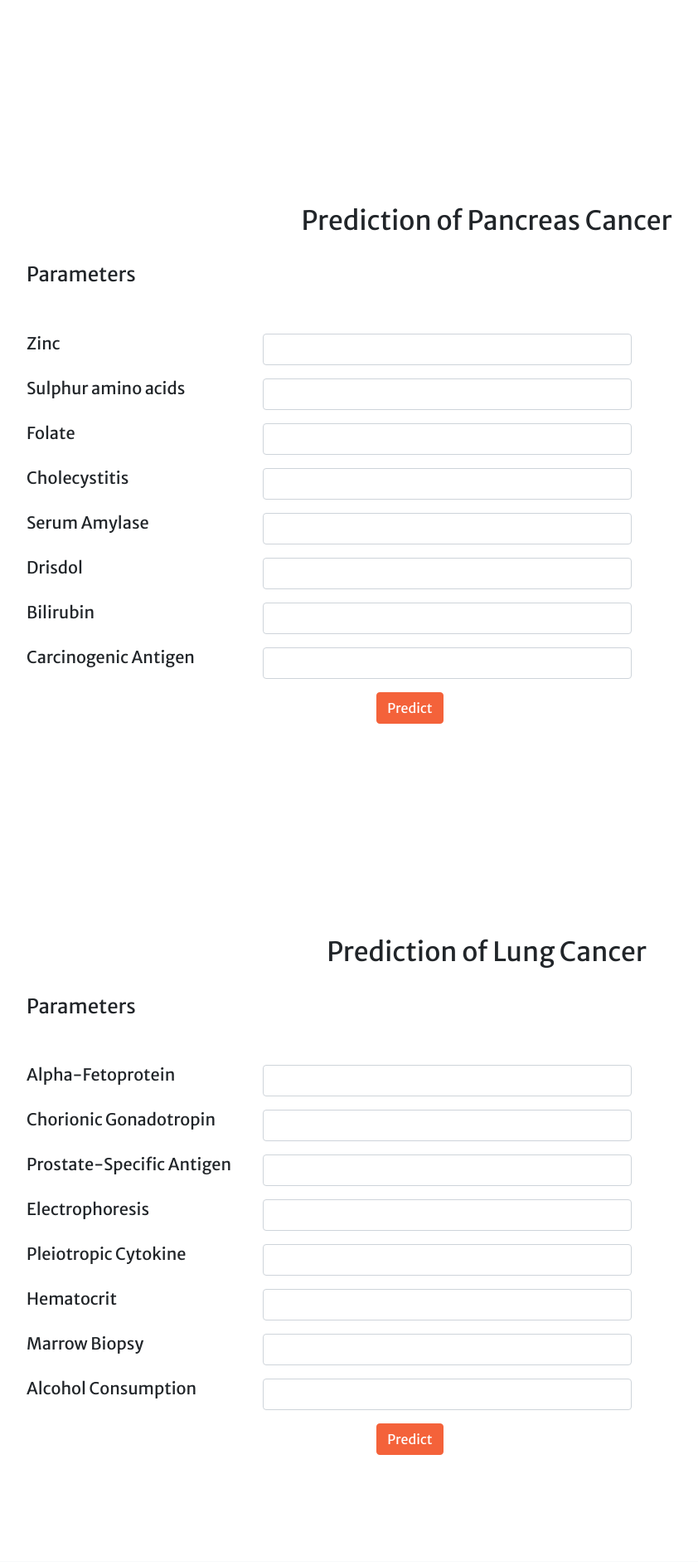
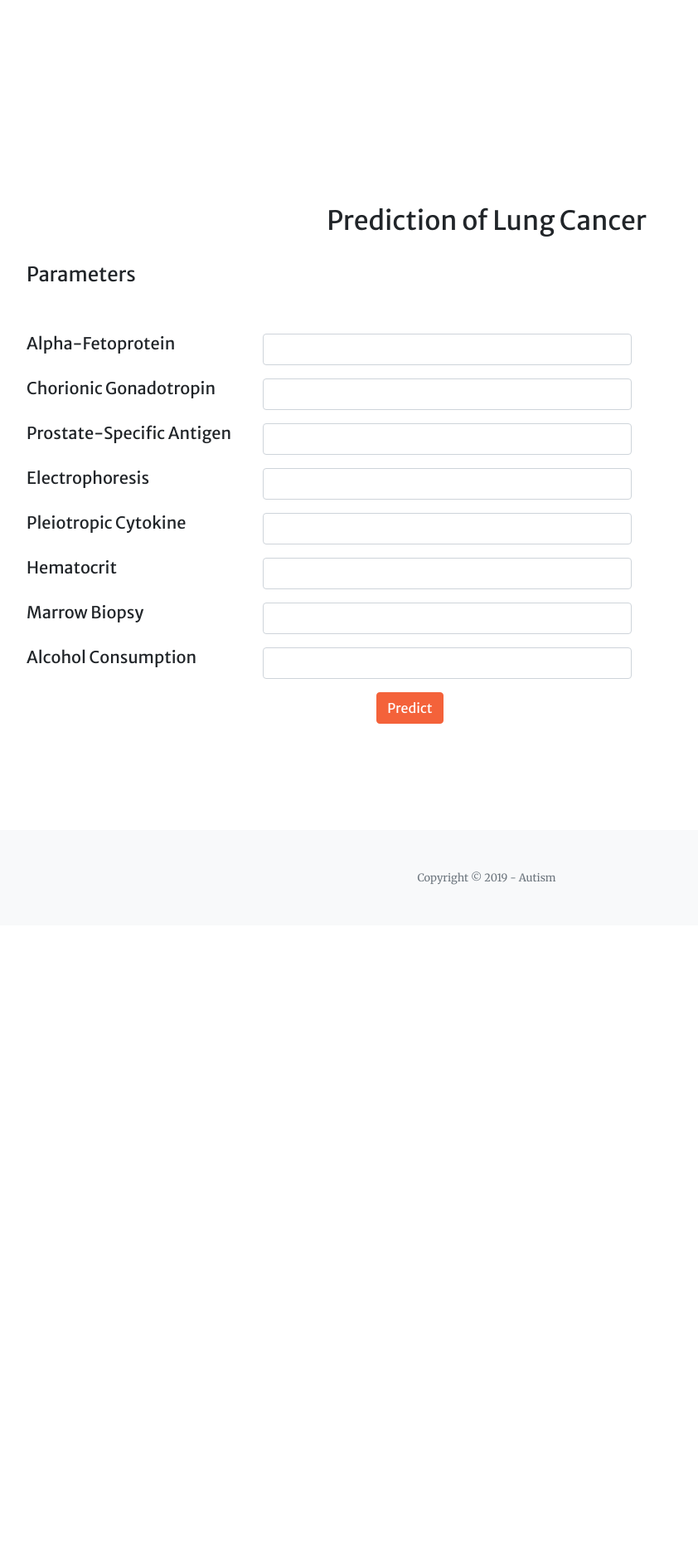
Before and after one commit to jenith-hue/Lung_Cancer, a Django app: page / in a window 1280 px wide. Shown: the part 1725-3607 px from the top of the page at 83% size, without its empty margins (53-895 px from the left). After the commit the page ends 2791 px from the top, so only its background shows below. Run offline with Django 3.2, Linux system fonts and the light colour scheme; some libraries are stand-ins or nearby versions.

Commit message:
Update
Update

```diff
--- a/autism/templates/autism/home.html
+++ b/autism/templates/autism/home.html
@@ -78,75 +78,6 @@
         </div>
     </div>
 </section>
-<section class="page-section" id="predict">
-    <div class="container justify-content-center">
-        <h2 class="text-center mt-0">Prediction of Pancreas Cancer</h2>
-        <br>
-        <h4>Parameters</h4>
-        <br>
-        <br>
-
-
-        <form action="predicted" method="POST">
-            {% csrf_token %}
-            <div class="form-group row">
-                <label for="type1" class="h5 mb-2 col-sm-3">Zinc</label>
-                <div class="col-sm-5">
-                    <input type="text" class="form-control" id="type1" name="type1">
-                </div>
-            </div>
-            <div class="form-group row">
-                <label for="type2" class="h5 mb-2 col-sm-3">Sulphur amino acids
-                </label>
-                <div class="col-sm-5">
-                    <input type="text" class="form-control" id="type2" name="type2">
-                </div>
-            </div>
-            <div class="form-group row">
-                <label for="type3" class="h5 mb-2 col-sm-3">Folate</label>
-                <div class="col-sm-5">
-                    <input type="text" class="form-control" id="type3" name="type3">
-                </div>
-            </div>
-            <div class="form-group row">
-                <label for="type4" class="h5 mb-2 col-sm-3">Cholecystitis</label>
-                <div class="col-sm-5">
-                    <input type="text" class="form-control" id="type4" name="type4">
-                </div>
-            </div>
-            <div class="form-group row">
-                <label for="type5" class="h5 mb-2 col-sm-3">Serum Amylase</label>
-                <div class="col-sm-5">
-                    <input type="text" class="form-control" id="type5" name="type5">
-                </div>
-            </div>
-            <div class="form-group row">
-                <label for="type6" class="h5 mb-2 col-sm-3">Drisdol</label>
-                <div class="col-sm-5">
-                    <input type="text" class="form-control" id="type6" name="type6">
-                </div>
-            </div>
-            <div class="form-group row">
-                <label for="type7" class="h5 mb-2 col-sm-3">Bilirubin</label>
-                <div class="col-sm-5">
-                    <input type="text" class="form-control" id="type7" name="type7">
-                </div>
-            </div>
-            <div class="form-group row">
-                <label for="type8" class="h5 mb-2 col-sm-3">Carcinogenic Antigen
-                </label>
-                <div class="col-sm-5">
-                    <input type="text" class="form-control" id="type8" name="type8">
-                </div>
-            </div>
-            <div style="text-align: center;">
-                <div class="col-sm-10">
-                    <button type="submit" class="center btn btn-primary">Predict</button>
-            </div>
-            </div>
-        </form>
-    </div>
-</section>
 <section class="page-section" id="predictt">
     <div class="container justify-content-center">
         <h2 class="text-center mt-0">Prediction of Lung Cancer</h2>
```
